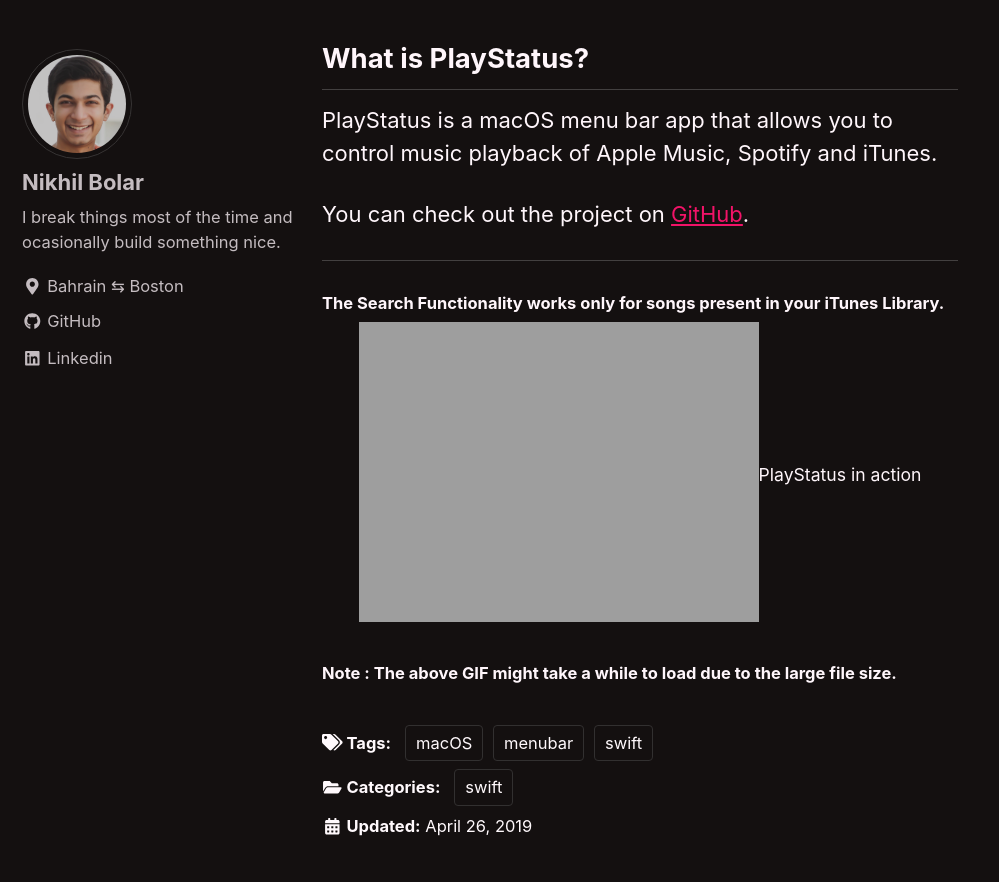
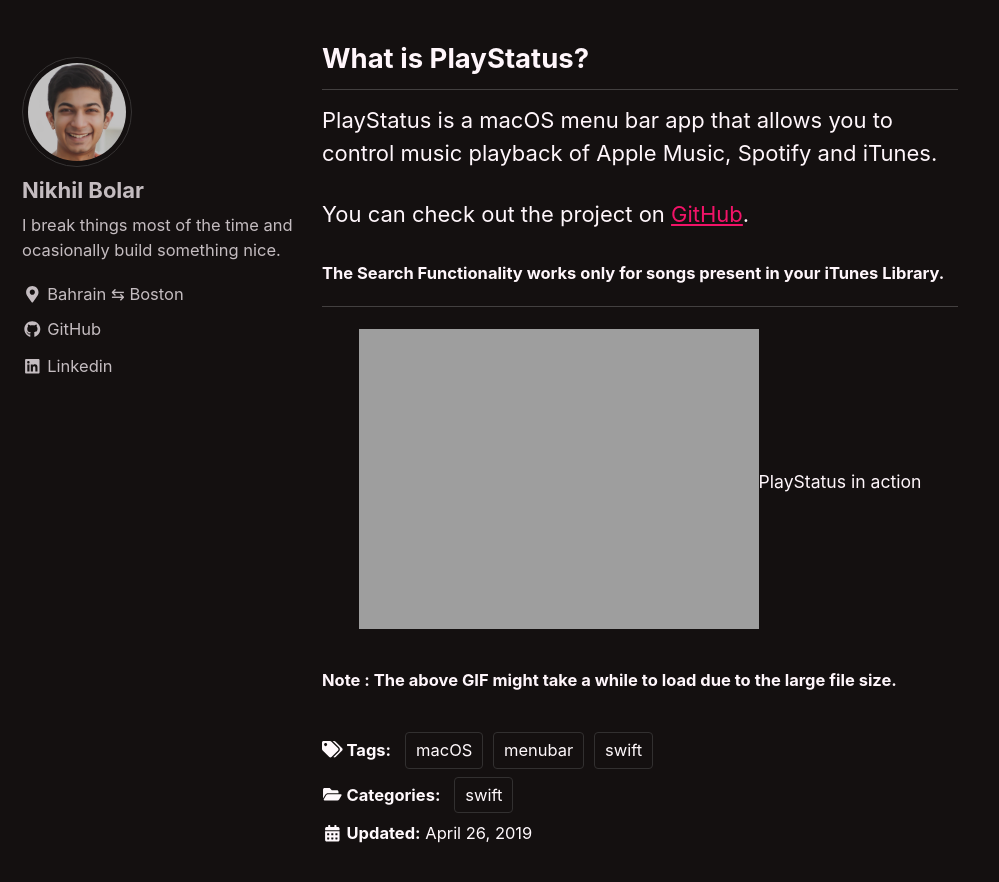
Before and after one commit to nbolar/nbolar.github.io, a Jekyll site: the page built from _posts/2019-04-26-playstatus.md, in a window 1280 px wide and 900 px high, scrolled down 445 px. Shown: the top 882 px of the window, without its empty margins (0-999 px from the left). Built offline with Jekyll 4.4.1, drawn with Linux system fonts in a browser that asks for light colours; cached includes are drawn as plain includes.

```diff
--- a/_posts/2019-04-26-playstatus.md
+++ b/_posts/2019-04-26-playstatus.md
@@ -12,8 +12,9 @@ PlayStatus is a macOS menu bar app that allows you to control music playback of
 
 You can check out the project on [GitHub](https://github.com/nbolar/PlayStatus).
 
+
+#### The Search Functionality works only for songs present in your iTunes Library.
 ---
-#### The Search Functionality works only for songs present in your iTunes Library.
 <div style="width:image width px; font-size:80%; text-align:center;"><img src="{{ site.url }}{{ site.baseurl }}/images/PlayStatus_preview.gif" alt="PlayStatus" width="width" height="height" style="padding-bottom:0.5em;" />PlayStatus in action</div>
 
 ###### Note : The above GIF might take a while to load due to the large file size.
```
